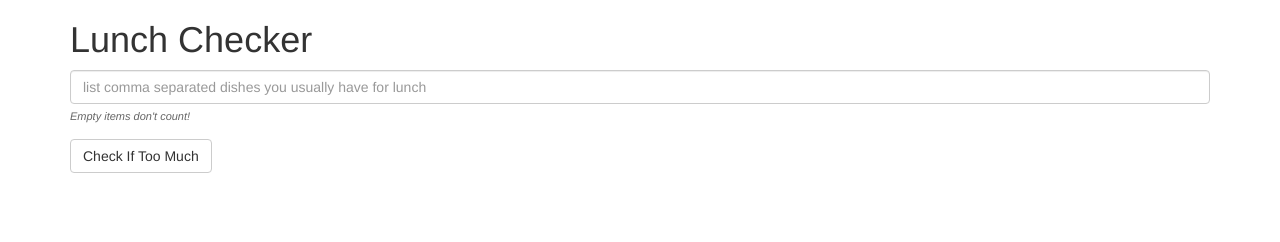
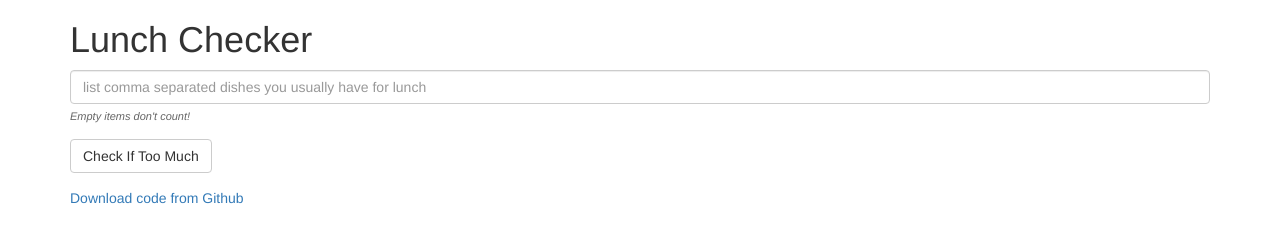
Before and after one commit to vargazsolt/coursera-fullstack, a plain HTML site: page assignment1/index.html in a window 1280 px wide. Drawn offline with nearby package versions, Linux system fonts and the light colour scheme.

Commit message:
Add Github download link

```diff
--- a/assignment1/index.html
+++ b/assignment1/index.html
@@ -32,6 +32,8 @@
     <div class="form-group message message-{{state}}">
       {{message}}
     </div>
+
+    <footer><a href="https://github.com/vargazsolt/coursera-fullstack/archive/master.zip">Download code from Github</a></footer>
   </div>
 
 </body>
```
Lines whose indentation alone changed are shown as unchanged.
